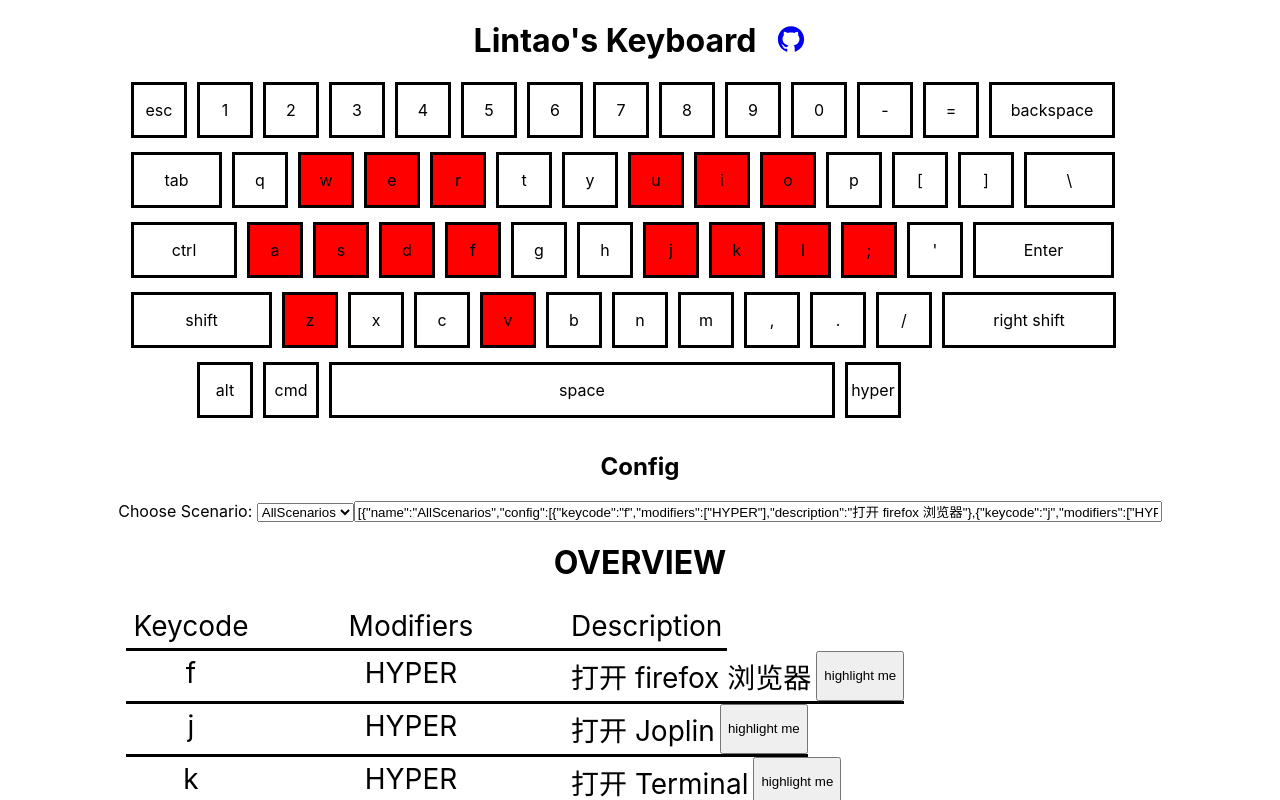
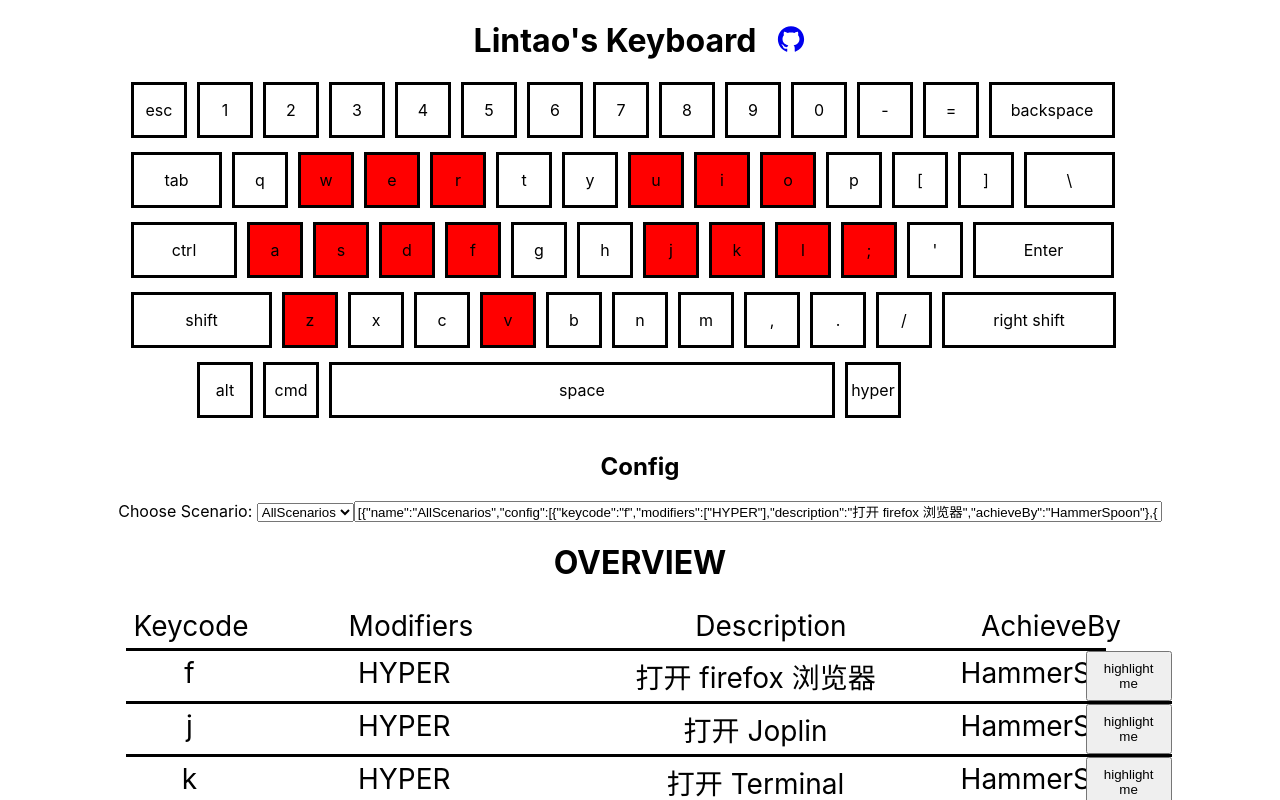
Before and after one commit to LintaoAmons/Keyboard, a React (Create React App) app: page / in a window 1280 px wide. Shown: the top 800 px of the page. Built offline with nearby package versions, Linux system fonts and the light colour scheme.

Commit message:
feat: add achieved by

```diff
--- a/src/core/ConfigSetter/ConfigSetter.tsx
+++ b/src/core/ConfigSetter/ConfigSetter.tsx
@@ -25,7 +25,8 @@ const ConfigSetter: React.FC<ConfigSetterProps> = props => {
             <h2>Config</h2>
             <label htmlFor="scenarios">Choose Scenario: </label>
             <select value={props.currentScenario} name="scenarios" id="scenarios" onChange={handleChangeScenarios}>
-                {props.currentConfig.map(it => <option value={it.name}>{it.name}</option>)}
+                {props.currentConfig.map(it =>
+                    <option value={it.name} key={`scenario-${it.name}`}>{it.name}</option>)}
             </select>
             <input className={styles.config}
                    type="text"
--- a/src/core/CoreTypes.ts
+++ b/src/core/CoreTypes.ts
@@ -11,6 +11,7 @@ export interface KeyMapItem {
     keycode: string;
     modifiers?: Modifier[];
     description: string;
+    achieveBy?: string;
 }
 
 export enum Modifier {
--- a/src/core/KeyMapOverview/KeyMapOverview.module.scss
+++ b/src/core/KeyMapOverview/KeyMapOverview.module.scss
@@ -35,5 +35,11 @@
 }
 
 .description {
+	width: 400px;
 	margin: 5px;
 }
+
+.achievedBy {
+	width: 120px;
+	margin: 5px;
+}
--- a/src/core/KeyMapOverview/KeyMapOverview.tsx
+++ b/src/core/KeyMapOverview/KeyMapOverview.tsx
@@ -18,10 +18,11 @@ const KeyMapOverview: React.FC<KeyMapOverviewProps> = (props) => {
 
     const renderConfigItem: (item: KeyMapItem) => JSX.Element = (item) => {
         return (
-            <div className={styles.item}>
+            <div className={styles.item} key={`overview-${item.keycode}`}>
                 <span className={styles.keycode}>{item.keycode}</span>
                 <span className={styles.modifiers}>{item.modifiers?.join(",")}</span>
                 <span className={styles.description}>{item.description}</span>
+                <span className={styles.achievedBy}>{item.achieveBy}</span>
                 <button onClick={handleClick} value={item.keycode}>highlight me</button>
             </div>)
     }
@@ -32,6 +33,7 @@ const KeyMapOverview: React.FC<KeyMapOverviewProps> = (props) => {
                 <span className={styles.keycode}>Keycode</span>
                 <span className={styles.modifiers}>Modifiers</span>
                 <span className={styles.description}>Description</span>
+                <span className={styles.achievedBy}>AchieveBy</span>
             </div>
         )
     }
--- a/src/initConfig.ts
+++ b/src/initConfig.ts
@@ -1,48 +1,48 @@
 import {Modifier, ScenarioConfig, Scenarios} from "./core/CoreTypes";
 
 export const allScenarios: ScenarioConfig = [
-    {keycode: 'f', modifiers: [Modifier.HYPER], description: "打开 firefox 浏览器"},
-    {keycode: 'j', modifiers: [Modifier.HYPER], description: "打开 Joplin"},
-    {keycode: 'k', modifiers: [Modifier.HYPER], description: "打开 Terminal"},
-    {keycode: 'l', modifiers: [Modifier.HYPER], description: "打开 File Explorer"},
-    {keycode: ';', modifiers: [Modifier.HYPER], description: "打开 微信"},
-    {keycode: 'u', modifiers: [Modifier.HYPER], description: "打开 Draw.io"},
-    {keycode: 'i', modifiers: [Modifier.HYPER], description: "打开 IDEA"},
-    {keycode: 'o', modifiers: [Modifier.HYPER], description: "打开 Vscode"},
-    {keycode: 'v', modifiers: [Modifier.HYPER], description: "Alfred 剪贴板历史"},
+    {keycode: 'f', modifiers: [Modifier.HYPER], description: "打开 firefox 浏览器", achieveBy:"HammerSpoon"},
+    {keycode: 'j', modifiers: [Modifier.HYPER], description: "打开 Joplin", achieveBy:"HammerSpoon"},
+    {keycode: 'k', modifiers: [Modifier.HYPER], description: "打开 Terminal", achieveBy:"HammerSpoon"},
+    {keycode: 'l', modifiers: [Modifier.HYPER], description: "打开 File Explorer", achieveBy:"HammerSpoon"},
+    {keycode: ';', modifiers: [Modifier.HYPER], description: "打开 微信", achieveBy:"HammerSpoon"},
+    {keycode: 'u', modifiers: [Modifier.HYPER], description: "打开 Draw.io", achieveBy:"HammerSpoon"},
+    {keycode: 'i', modifiers: [Modifier.HYPER], description: "打开 IDEA", achieveBy:"HammerSpoon"},
+    {keycode: 'o', modifiers: [Modifier.HYPER], description: "打开 Vscode", achieveBy:"HammerSpoon"},
+    {keycode: 'v', modifiers: [Modifier.HYPER], description: "Alfred 剪贴板历史", achieveBy:"HammerSpoon"},
 
-    {keycode: 'a', modifiers: [Modifier.HYPER], description: "window to left half"},
-    {keycode: 's', modifiers: [Modifier.HYPER], description: "window to bottom half"},
-    {keycode: 'd', modifiers: [Modifier.HYPER], description: "window to right half"},
-    {keycode: 'w', modifiers: [Modifier.HYPER], description: "window to top half"},
-    {keycode: 'z', modifiers: [Modifier.HYPER], description: "window to full size"},
-    {keycode: 'e', modifiers: [Modifier.HYPER], description: "window to previous display"},
-    {keycode: 'r', modifiers: [Modifier.HYPER], description: "window to next display"},
+    {keycode: 'a', modifiers: [Modifier.HYPER], description: "window to left half", achieveBy:"HammerSpoon"},
+    {keycode: 's', modifiers: [Modifier.HYPER], description: "window to bottom half", achieveBy:"HammerSpoon"},
+    {keycode: 'd', modifiers: [Modifier.HYPER], description: "window to right half", achieveBy:"HammerSpoon"},
+    {keycode: 'w', modifiers: [Modifier.HYPER], description: "window to top half", achieveBy:"HammerSpoon"},
+    {keycode: 'z', modifiers: [Modifier.HYPER], description: "window to full size", achieveBy:"HammerSpoon"},
+    {keycode: 'e', modifiers: [Modifier.HYPER], description: "window to previous display", achieveBy:"HammerSpoon"},
+    {keycode: 'r', modifiers: [Modifier.HYPER], description: "window to next display", achieveBy:"HammerSpoon"},
 ]
 
 const firefox: ScenarioConfig = [
-    {keycode: 'h', modifiers: [Modifier.CTRL, Modifier.CMD], description: "切换到左边的标签页"},
-    {keycode: 'l', modifiers: [Modifier.CTRL, Modifier.CMD], description: "切换到右边的标签页"},
-    {keycode: '8', modifiers: [Modifier.TAB], description: "搜索标签页"}
+    {keycode: 'h', modifiers: [Modifier.CTRL, Modifier.CMD], description: "切换到左边的标签页", achieveBy:"HammerSpoon"},
+    {keycode: 'l', modifiers: [Modifier.CTRL, Modifier.CMD], description: "切换到右边的标签页", achieveBy:"HammerSpoon"},
+    {keycode: '8', modifiers: [Modifier.TAB], description: "搜索标签页", achieveBy: "Simple Tab Groups"}
 ]
 
 const keyRemap: ScenarioConfig = [
-    {keycode: 'h', modifiers: [Modifier.TAB], description: '左'},
-    {keycode: 'j', modifiers: [Modifier.TAB], description: '右'},
-    {keycode: 'k', modifiers: [Modifier.TAB], description: '上'},
-    {keycode: 'l', modifiers: [Modifier.TAB], description: '下'},
-    {keycode: '1', modifiers: [Modifier.TAB], description: 'F1'},
-    {keycode: '2', modifiers: [Modifier.TAB], description: 'F2'},
-    {keycode: '3', modifiers: [Modifier.TAB], description: 'F3'},
-    {keycode: '4', modifiers: [Modifier.TAB], description: 'F4'},
-    {keycode: '5', modifiers: [Modifier.TAB], description: 'F5'},
-    {keycode: '6', modifiers: [Modifier.TAB], description: 'F6'},
-    {keycode: '7', modifiers: [Modifier.TAB], description: 'F7'},
-    {keycode: '8', modifiers: [Modifier.TAB], description: 'F8'},
-    {keycode: '9', modifiers: [Modifier.TAB], description: 'F9'},
-    {keycode: '0', modifiers: [Modifier.TAB], description: 'F10'},
-    {keycode: '-', modifiers: [Modifier.TAB], description: 'F11'},
-    {keycode: '=', modifiers: [Modifier.TAB], description: 'F12'},
+    {keycode: 'h', modifiers: [Modifier.TAB], description: '左', achieveBy: 'karabiner'},
+    {keycode: 'j', modifiers: [Modifier.TAB], description: '右', achieveBy: 'karabiner'},
+    {keycode: 'k', modifiers: [Modifier.TAB], description: '上', achieveBy: 'karabiner'},
+    {keycode: 'l', modifiers: [Modifier.TAB], description: '下', achieveBy: 'karabiner'},
+    {keycode: '1', modifiers: [Modifier.TAB], description: 'F1', achieveBy: 'karabiner'},
+    {keycode: '2', modifiers: [Modifier.TAB], description: 'F2', achieveBy: 'karabiner'},
+    {keycode: '3', modifiers: [Modifier.TAB], description: 'F3', achieveBy: 'karabiner'},
+    {keycode: '4', modifiers: [Modifier.TAB], description: 'F4', achieveBy: 'karabiner'},
+    {keycode: '5', modifiers: [Modifier.TAB], description: 'F5', achieveBy: 'karabiner'},
+    {keycode: '6', modifiers: [Modifier.TAB], description: 'F6', achieveBy: 'karabiner'},
+    {keycode: '7', modifiers: [Modifier.TAB], description: 'F7', achieveBy: 'karabiner'},
+    {keycode: '8', modifiers: [Modifier.TAB], description: 'F8', achieveBy: 'karabiner'},
+    {keycode: '9', modifiers: [Modifier.TAB], description: 'F9', achieveBy: 'karabiner'},
+    {keycode: '0', modifiers: [Modifier.TAB], description: 'F10', achieveBy: 'karabiner'},
+    {keycode: '-', modifiers: [Modifier.TAB], description: 'F11', achieveBy: 'karabiner'},
+    {keycode: '=', modifiers: [Modifier.TAB], description: 'F12', achieveBy: 'karabiner'},
 ]
 
 
```
Also changed, not shown: 1 other file (tests, documents, lock files or other folders).
